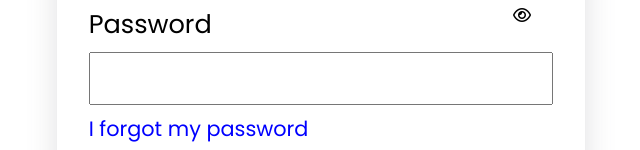
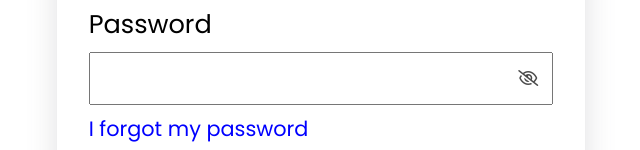
Before and after one commit to marusoft/flexbox, a plain HTML site: page login-clone/index.html in a window 1280 px wide. Shown: the part 243-393 px from the top of the page, 319-959 px from the left. Drawn offline with Linux system fonts and the light colour scheme.

Commit message:
add eye icon for password

```diff
--- a/login-clone/index.html
+++ b/login-clone/index.html
@@ -27,7 +27,7 @@
         <div class="inputs">
           <label for="">Password</label>
           <input type="password" class="password-input" />
-          <i class="fa fa-eye"></i>
+          <i class="fa fa-eye-slash"></i>
         </div>
         <a class="forgot" href="">I forgot my password</a>
         <div class="btn-wrapper">
--- a/login-clone/style.css
+++ b/login-clone/style.css
@@ -28,6 +28,7 @@ a {
   display: flex;
   flex-direction: column;
   margin-bottom: 0.5rem;
+  position: relative;
 }
 label {
   font-size: 1.6rem;
@@ -39,11 +40,12 @@ input {
 .password-input {
   position: relative;
 }
-.fa-eye {
+.fa-eye-slash {
   position: absolute;
-  top: 250px;
-  right: 430px;
+  top: 65px;
+  right: 15px;
   cursor: pointer;
+  opacity: .7;
 }
 .forgot {
   font-size: 1.3rem;
--- a/signup-clone/style.css
+++ b/signup-clone/style.css
@@ -4,7 +4,7 @@
   box-sizing: border-box;
   font-family: "Poppins";
 }
-a{
+a {
   text-decoration: none;
   color: blue;
 }
@@ -19,24 +19,32 @@ a{
   box-shadow: rgba(100, 100, 111, 0.2) 0px 7px 29px 0px;
   padding: 2rem;
 }
-.title{
-  margin-bottom: .6rem;
+.title {
+  margin-bottom: 0.6rem;
   font-size: 2rem;
   font-weight: 600;
 }
 .inputs {
   display: flex;
   flex-direction: column;
-  margin-bottom: .5rem;
+  margin-bottom: 0.5rem;
+  position: relative;
 }
-label{
+label {
   font-size: 1.6rem;
   margin-bottom: 0.5rem;
 }
-input{
-  padding: .9rem;
+input {
+  padding: 0.9rem;
 }
-.btn-signup{
+.fa-eye-slash {
+  position: absolute;
+  top: 65px;
+  right: 15px;
+  cursor: pointer;
+  opacity: .7;
+}
+.btn-signup {
   padding: 10px 15px;
   color: #fff;
   background-color: rgb(26, 35, 213);
@@ -45,58 +53,58 @@ input{
   font-size: 1.5rem;
   cursor: pointer;
 }
-.btn-wrapper{
-  margin-top: .9rem;
+.btn-wrapper {
+  margin-top: 0.9rem;
 }
-.term-privacy{
+.term-privacy {
   max-width: 390px;
   margin: 1rem 0rem;
   font-size: 1.1rem;
 }
-.or{
+.or {
   font-size: 1.3rem;
   margin: 0.7rem 0rem;
   font-weight: 700;
 }
-.social-icon{
+.social-icon {
   margin-bottom: 1.5rem;
 }
-.list{
+.list {
   list-style: none;
   display: flex;
-  gap: .8rem;
+  gap: 0.8rem;
 }
-.list-item{
+.list-item {
   border: 2px solid grey;
   padding: 1rem 1.5rem;
   cursor: pointer;
 }
-.account{
+.account {
   text-align: center;
   font-size: 1.1rem;
 }
-.password-wrapper{
+.password-wrapper {
   display: flex;
   justify-content: space-between;
   align-items: center;
 }
-.fa-info-circle{
-  opacity: .2;
+.fa-info-circle {
+  opacity: 0.2;
 }
-.fa-linkedin-square{
+.fa-linkedin-square {
   color: rgba(7, 156, 215, 0.922);
 }
-.fa-facebook-official{
+.fa-facebook-official {
   color: rgba(43, 43, 205, 0.892);
 }
-.fa-twitter{
+.fa-twitter {
   color: rgb(9, 180, 248);
 }
 @media (max-width: 600px) {
-  .container{
+  .container {
     margin: 1rem;
   }
-  .list{
+  .list {
     flex-wrap: wrap;
     justify-content: center;
     gap: 1rem;
```
Also changed, not shown: signup-clone/index.html (+2 -1 lines).
